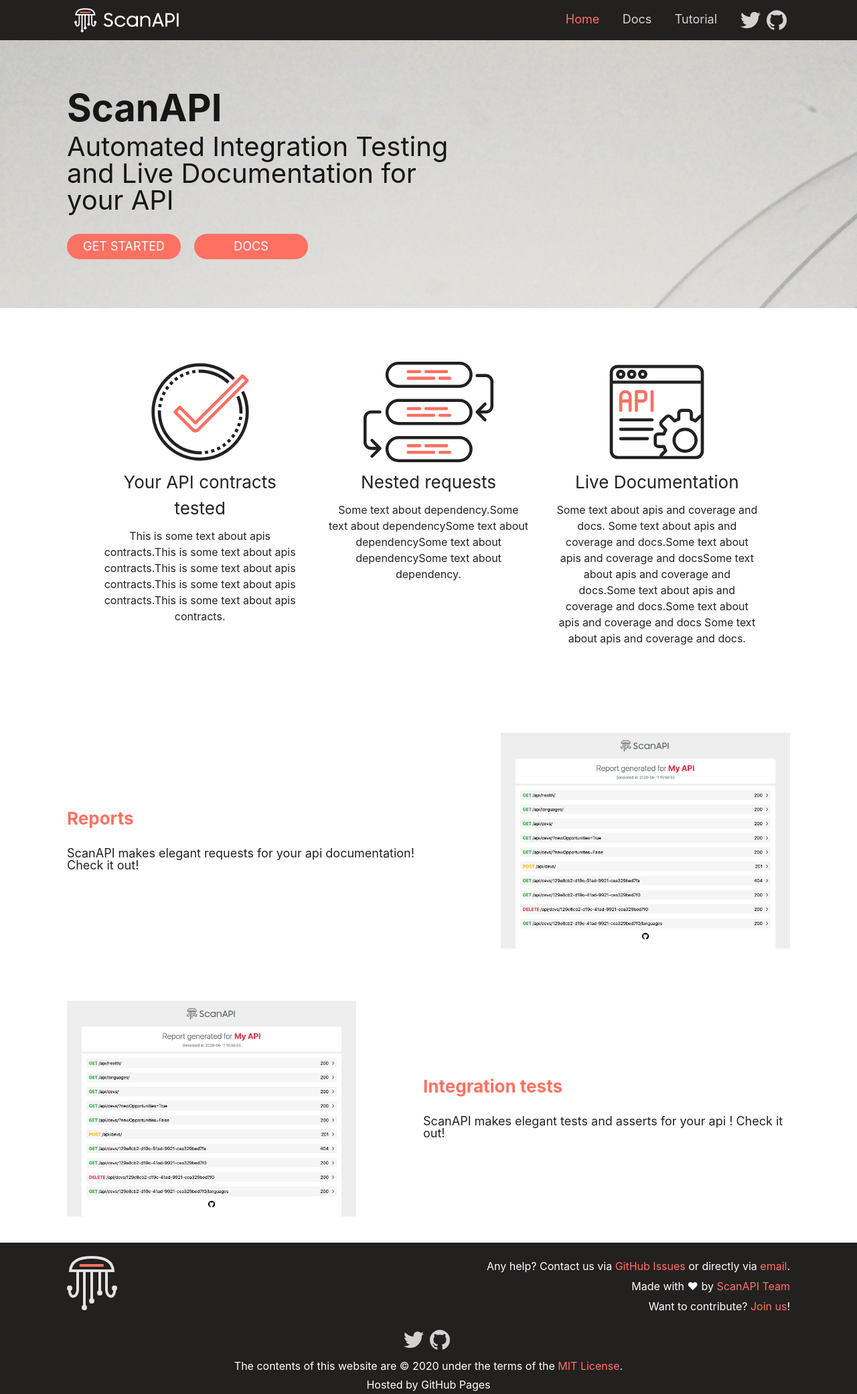
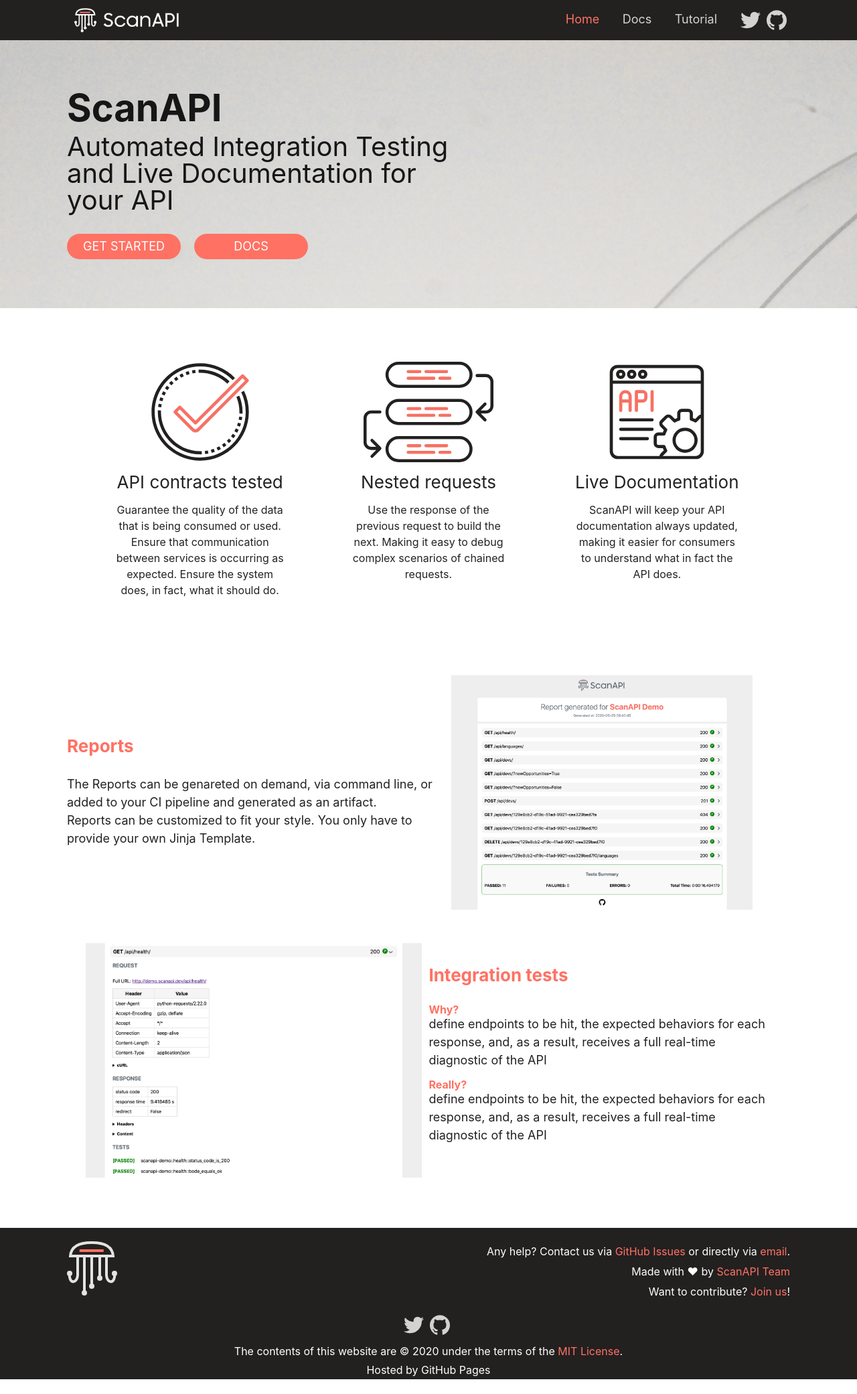
Before and after one commit to scanapi/website, a Jekyll site: the page built from index.html, in a window 1280 px wide. Shown: the whole page at 67% size. Built offline with Jekyll 4.4.1, drawn with Linux system fonts in a browser that asks for light colours; after the commit the page ends 2059 px from its top, so only the background shows below that.

```diff
--- a/_sass/index.scss
+++ b/_sass/index.scss
@@ -61,7 +61,7 @@ section {
             flex-direction: column;
             align-items: center;
             width: 20%;
-            min-width: 300px;
+            min-width: 250px;
             text-align: center;
             line-height: 1.5;
             margin-bottom: 40px;
@@ -73,13 +73,14 @@ section {
 }
 
 .section-reports {
+    width: 80%;
     height: 400px;
     display: flex;
     align-items: center;
     justify-content: flex-end;
     img {
-        width: 40%;
-        margin-left: 100px;
+        height: 350px;
+        margin-left: 10px;
     }
     div {
         display: flex;
@@ -93,17 +94,21 @@ section {
     }
     p {
         font-size: $normal-font-size;
+        line-height: 1.5;
     }
 }
 
 .section-integration-tests {
+    width:80%;
+    margin: auto;
     height: 400px;
     display: flex;
     align-items: center;
     justify-content: flex-start;
+    margin-bottom: 50px;
     img {
-        width: 40%;
-        margin-right: 100px;
+        height: 350px;
+        margin-right: 10px;
     }
     div {
         display: flex;
@@ -115,7 +120,13 @@ section {
         font-size: $large-font-size;
         margin-bottom: 30px;
     }
+    h3 {
+        color: $primary-color;
+        font-weight: bold;
+    }
     p {
         font-size: $normal-font-size;
+        line-height: 1.5;
+        margin-bottom: 15px;
     }
 }
--- a/index.html
+++ b/index.html
@@ -14,25 +14,29 @@ title: ScanAPI - Automated Integration Testing and Live Documentation for your A
 
 <section class="main-infos">
    <div class="why-scanapi">
-      <div><img src="{{ "/assets/images/confirm.svg" | relative_url }}"><h3>Your API contracts tested</h3>This is some text about apis contracts.This is some text about apis contracts.This is some text about apis contracts.This is some text about apis contracts.This is some text about apis contracts.</div>
-      <div><img src="{{ "/assets/images/dependency.svg" | relative_url }}"><h3>Nested requests</h3> Some text about dependency.Some text about dependencySome text about dependencySome text about dependencySome text about dependency.</div>
-      <div><img src="{{ "/assets/images/api.svg" | relative_url }}"><h3>Live Documentation</h3> Some text about apis and coverage and docs. Some text about apis and coverage and docs.Some text about apis and coverage and docsSome text about apis and coverage and docs.Some text about apis and coverage and docs.Some text about apis and coverage and docs Some text about apis and coverage and docs.</div>
+      <div><img src="{{ "/assets/images/confirm.svg" | relative_url }}"><h3>API contracts tested</h3>Guarantee the quality of the data that is being consumed or used. Ensure that communication between services is occurring as expected. Ensure the system does, in fact, what it should do.</div>
+      <div><img src="{{ "/assets/images/dependency.svg" | relative_url }}"><h3>Nested requests</h3>Use the response of the previous request to build the next. Making it easy to debug complex scenarios of chained requests.</div>
+      <div><img src="{{ "/assets/images/api.svg" | relative_url }}"><h3>Live Documentation</h3> ScanAPI will keep your API documentation always updated, making it easier for consumers to understand what in fact the API does.</div>
    </div>
 </section>
 
 <section class="section-reports">
    <div>
       <h2>Reports</h2>
-      <p>ScanAPI makes elegant requests for your api documentation! Check it out!</p>
+      <p>The Reports can be genareted on demand, via command line, or added to your CI pipeline and generated as an artifact.</p>
+      <p> Reports can be customized to fit your style. You only have to provide your own Jinja Template.</p>
    </div>
    <img src="{{"/assets/images/scanapi-report.png" | relative_url }}">
 </section>
 
 <section class="section-integration-tests">
-   <img src="{{"/assets/images/scanapi-report.png" | relative_url }}">
-<div>
-<h2>Integration tests</h2>
-   <p>ScanAPI makes elegant tests and asserts for your api ! Check it out!</p>
+   <img src="{{"/assets/images/tests.png" | relative_url }}">
+   <div>
+      <h2>Integration tests</h2>
+      <h3>Why?</h3>
+      <p>define endpoints to be hit, the expected behaviors for each response, and, as a result, receives a full real-time diagnostic of the API</p>
+      <h3>Really?</h3>
+      <p>define endpoints to be hit, the expected behaviors for each response, and, as a result, receives a full real-time diagnostic of the API</p>
    </div>
 
 </section>
```
Also changed, not shown: _docs_v1/api_specs.md (deleted, +0 -11 lines), _docs_v1/basic_structure.md (added, +202 -0 lines), _docs_v1/boo.md (deleted, +0 -18 lines), _docs_v1/templates.md (deleted, +0 -17 lines), assets/images/scanapi-report.png, assets/images/tests.png (added).
